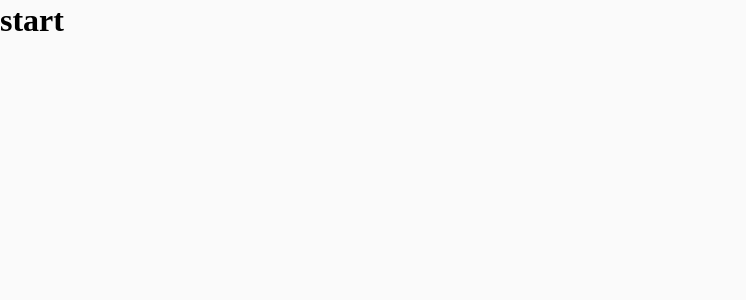
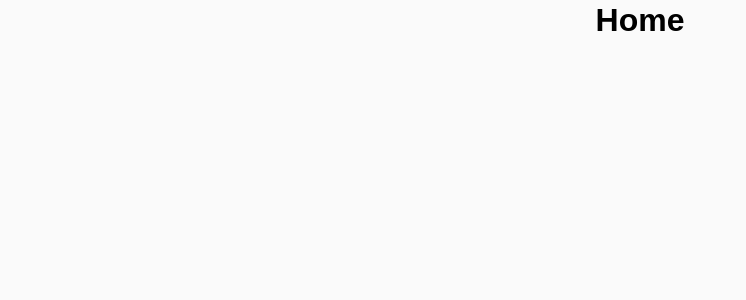
Before and after one commit to andrewgerez/coffee-delivery, a React (Vite) app: page / in a window 1280 px wide. Shown: the top 300 px of the page, without its empty margins (0-746 px from the left). Built offline with nearby package versions, Linux system fonts and the light colour scheme.

Commit message:
feat: home page

```diff
--- a/src/App.tsx
+++ b/src/App.tsx
@@ -1,11 +1,12 @@
 import { ThemeProvider } from "styled-components"
 import { defaultTheme } from "./styles/theme/default"
 import { GlobalStyles } from "./styles/global"
+import { Home } from "./pages/Home"
 
 export const App = () => {
   return (
     <ThemeProvider theme={defaultTheme}>
-      <h1>start</h1>
+      <Home />
       <GlobalStyles />
     </ThemeProvider>
   )
--- /dev/null
+++ b/src/pages/Home/index.tsx
@@ -0,0 +1,9 @@
+import * as S from './styles';
+
+export const Home = () => {
+  return (
+    <S.HomeContainer>
+      <h1>Home</h1>
+    </S.HomeContainer>
+  )
+}
--- /dev/null
+++ b/src/pages/Home/styles.ts
@@ -0,0 +1,7 @@
+import styled from 'styled-components';
+
+export const HomeContainer = styled.div`
+  display: flex;
+  align-items: center;
+  flex-direction: column;
+`;
--- a/src/styles/global.ts
+++ b/src/styles/global.ts
@@ -10,5 +10,6 @@ export const GlobalStyles = createGlobalStyle`
 
   body {
     background-color: ${({ theme }) => theme.whiteBackground};
+    font-family: 'Baboo2', sans-serif;
   }
 `;
```
